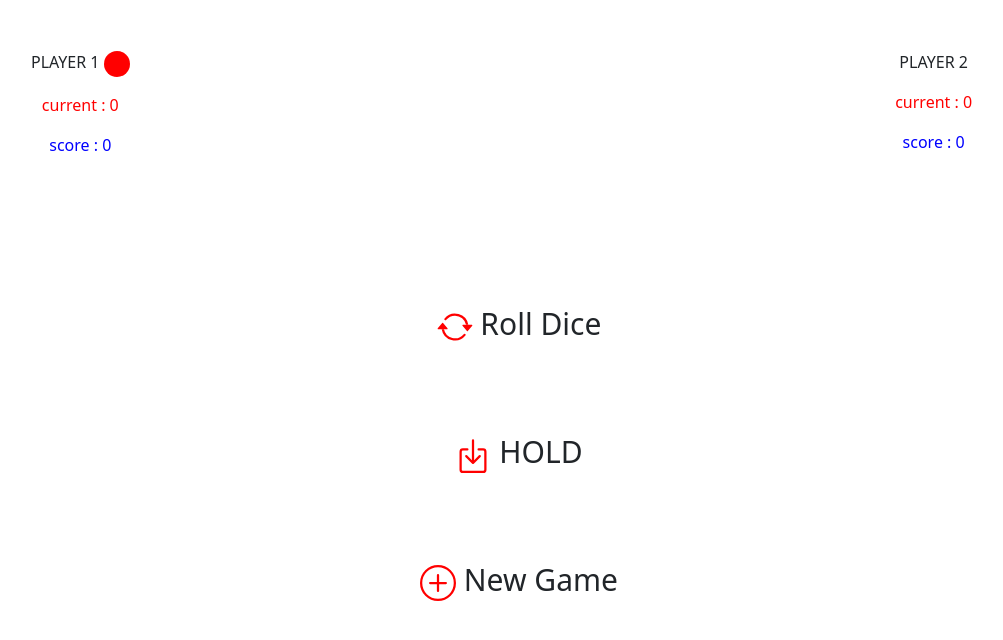
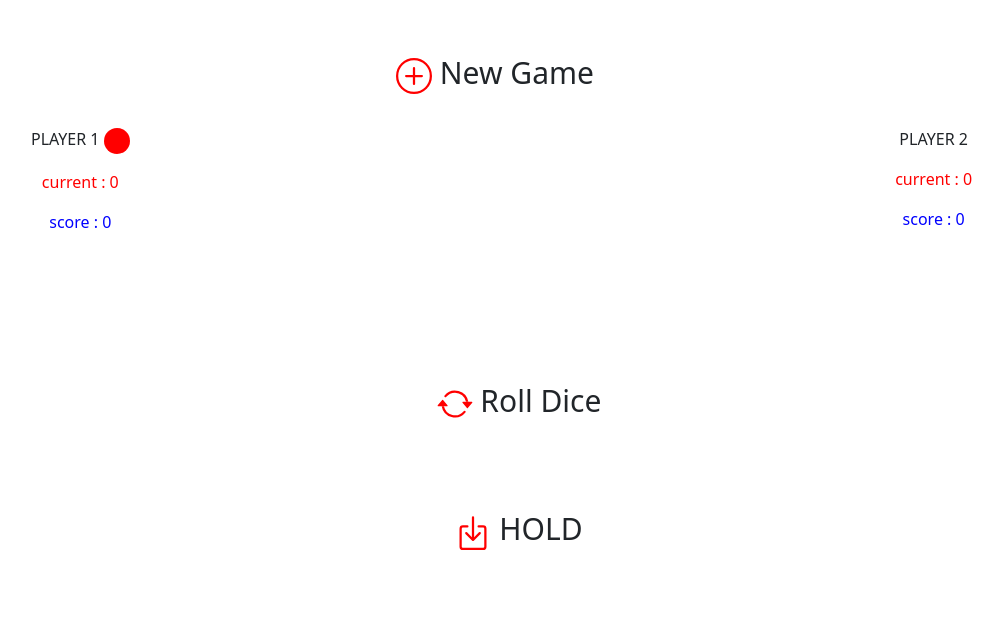
Before and after one commit to aimedisset/Jeu-, a plain HTML site: page index.html in a window 1280 px wide. Shown: the whole page, without its empty margins (133-1136 px from the left). Drawn offline with nearby package versions, Linux system fonts and the light colour scheme.

Commit message:
save interface

```diff
--- a/index.html
+++ b/index.html
@@ -16,6 +16,15 @@
   <nav>
   </nav>
   <main class="container-fluid">
+
+    <div class="row text-center jouer2 mb-3" id="nouvellePartie">
+      <p><svg  style ="color:red; " xmlns="http://www.w3.org/2000/svg" width="36" height="36" fill="currentColor" class="bi bi-plus-circle" viewBox="0 0 16 16">
+        <path d="M8 15A7 7 0 1 1 8 1a7 7 0 0 1 0 14zm0 1A8 8 0 1 0 8 0a8 8 0 0 0 0 16z"/>
+        <path d="M8 4a.5.5 0 0 1 .5.5v3h3a.5.5 0 0 1 0 1h-3v3a.5.5 0 0 1-1 0v-3h-3a.5.5 0 0 1 0-1h3v-3A.5.5 0 0 1 8 4z"/>
+      </svg>  New Game</p>
+  </div>
+
+    </div>
     <div class="row">
         <div class="col-4 afficheScore1">
             <p>PLAYER 1 <span style="color : red; font-weight: 900;" id="jeton1"><svg xmlns="http://www.w3.org/2000/svg" width="26" height="26" fill="currentColor" class="bi bi-circle-fill" viewBox="0 0 16 16">
@@ -51,12 +60,7 @@
         <path fill-rule="evenodd" d="M7.646 11.854a.5.5 0 0 0 .708 0l3-3a.5.5 0 0 0-.708-.708L8.5 10.293V1.5a.5.5 0 0 0-1 0v8.793L5.354 8.146a.5.5 0 1 0-.708.708l3 3z"/>
       </svg> HOLD</p>
   </div>
-  <div id="nouvellePartie" class="jouer2">
-    <p><svg  style ="color:red; " xmlns="http://www.w3.org/2000/svg" width="36" height="36" fill="currentColor" class="bi bi-plus-circle" viewBox="0 0 16 16">
-      <path d="M8 15A7 7 0 1 1 8 1a7 7 0 0 1 0 14zm0 1A8 8 0 1 0 8 0a8 8 0 0 0 0 16z"/>
-      <path d="M8 4a.5.5 0 0 1 .5.5v3h3a.5.5 0 0 1 0 1h-3v3a.5.5 0 0 1-1 0v-3h-3a.5.5 0 0 1 0-1h3v-3A.5.5 0 0 1 8 4z"/>
-    </svg>  New Game</p>
-</div>
+
   </main>
 
 <script src="js/script.js"></script>
--- a/style/style.css
+++ b/style/style.css
@@ -44,14 +44,8 @@ nav {
 
   .jouer2 {
     width: 100%;
-    display: flex;
-    flex-direction: column;
-    justify-content: center;
-    text-align: center;
-    font-size: 30px;
+    font-size : 30px;
 
-    margin-top : 30%;
-    position : absolute;
   }
 
   .jouer1:hover {
```
